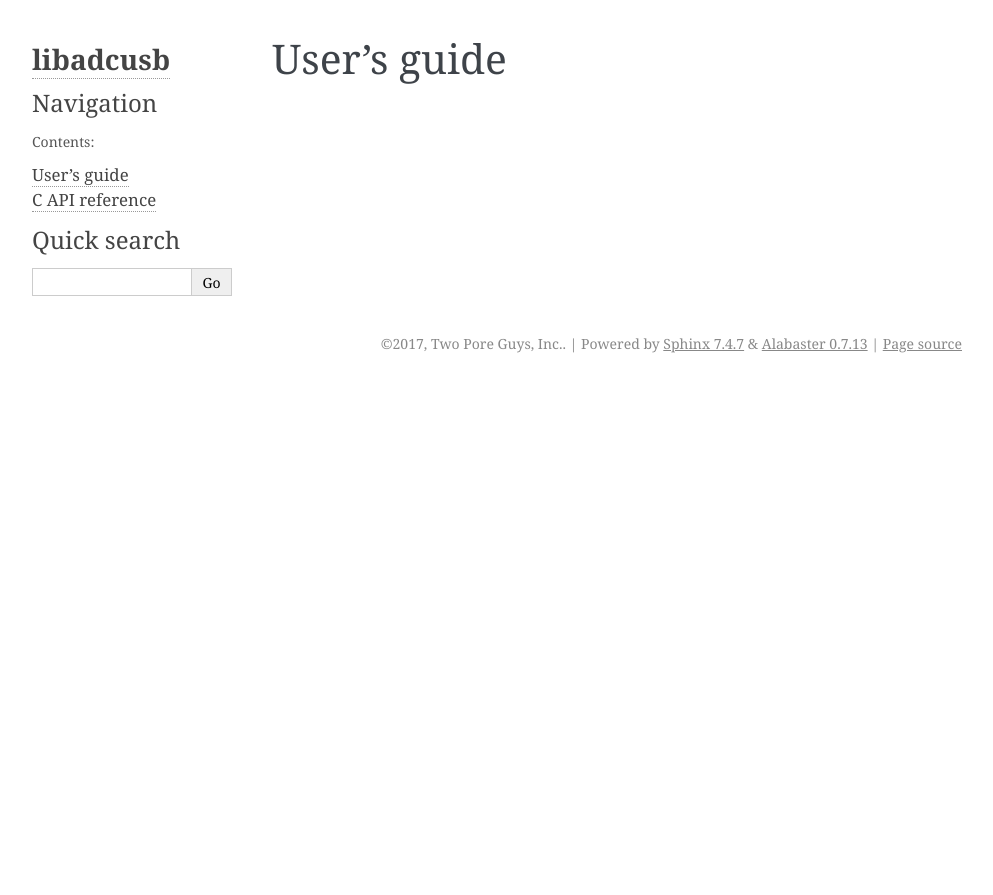
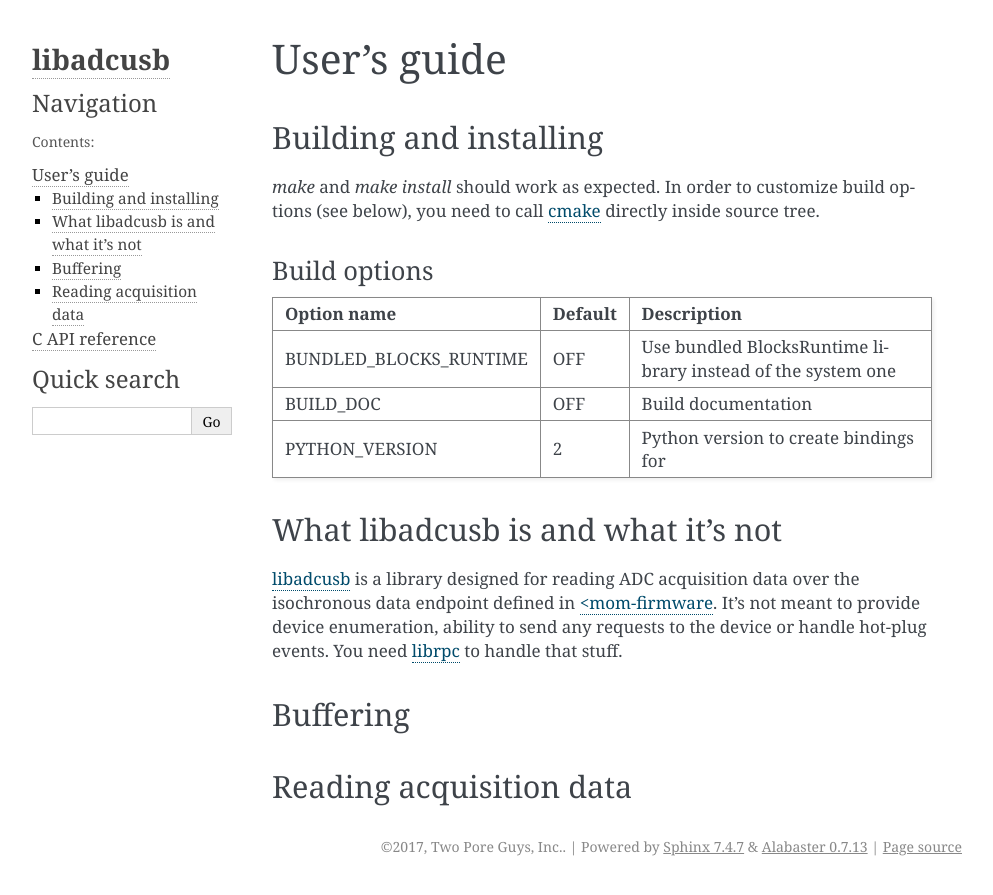
Before and after one commit to twoporeguys/libadcusb, a Sphinx documentation site: the page built from docs/source/guide.rst, in a window 1280 px wide. Shown: the top 895 px of the page, without its empty margins (148-1141 px from the left). Built offline with Sphinx 7.4.7, drawn with Linux system fonts in a browser that asks for light colours.

Commit message:
First pass at user's guide.

```diff
--- a/docs/source/guide.rst
+++ b/docs/source/guide.rst
@@ -1,2 +1,37 @@
 User's guide
 ============
+
+Building and installing
+-----------------------
+`make` and `make install` should work as expected. In order to customize
+build options (see below), you need to call `cmake <http://cmake.org>`_
+directly inside source tree.
+
+Build options
+^^^^^^^^^^^^^
+
++------------------------+---------+---------------------------------------+
+| Option name            | Default | Description                           |
++========================+=========+=======================================+
+| BUNDLED_BLOCKS_RUNTIME | OFF     | Use bundled BlocksRuntime library     |
+|                        |         | instead of the system one             |
++------------------------+---------+---------------------------------------+
+| BUILD_DOC              | OFF     | Build documentation                   |
++------------------------+---------+---------------------------------------+
+| PYTHON_VERSION         | 2       | Python version to create bindings for |
++------------------------+---------+---------------------------------------+
+
+What libadcusb is and what it's not
+-----------------------------------
+`libadcusb <https://github.com/twoporeguys/libadcusb>`_ is a library designed
+for reading ADC acquisition data over the isochronous data endpoint defined
+in `<mom-firmware <https://github.com/twoporeguys/mom-firmware>`_. It's not
+meant to provide device enumeration, ability to send any requests to the
+device or handle hot-plug events. You need
+`librpc <https://github.com/twoporeguys/librpc>`_ to handle that stuff.
+
+Buffering
+---------
+
+Reading acquisition data
+------------------------
--- a/docs/source/index.rst
+++ b/docs/source/index.rst
@@ -3,8 +3,8 @@
    You can adapt this file completely to your liking, but it should at least
    contain the root `toctree` directive.
 
-Welcome to libadcusb's documentation!
-=====================================
+Welcome to libadcusb documentation!
+===================================
 
 .. toctree::
    :maxdepth: 2
```
